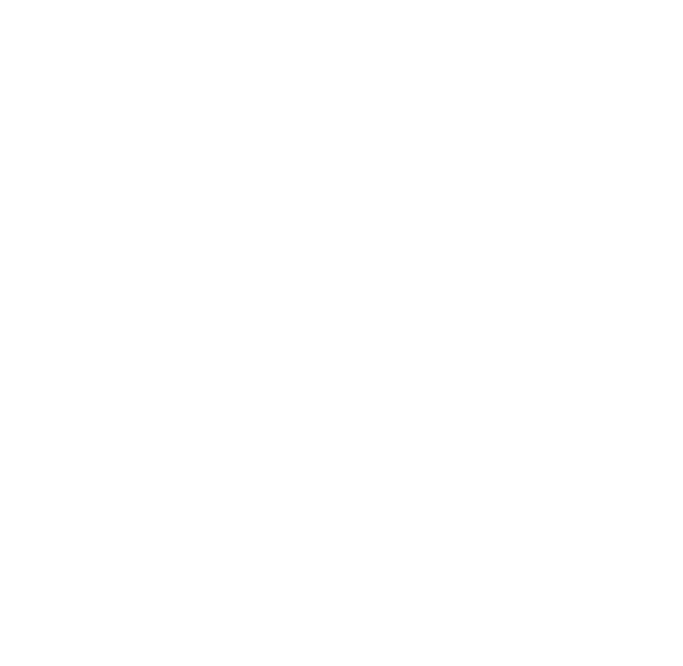
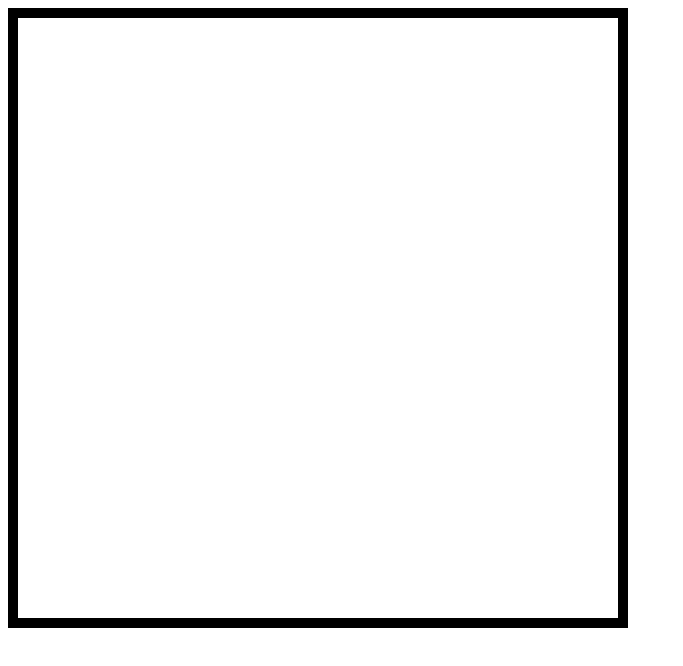
Before and after one commit to Stefan9326/Etch-A-Sketch, a plain HTML site: page index.html in a window 1280 px wide. Shown: the whole page, without its empty margins (0-683 px from the left). Drawn offline with Linux system fonts and the light colour scheme.

Commit message:
Add createGrid() and styles to build grid

```diff
--- a/index.html
+++ b/index.html
@@ -6,7 +6,7 @@
     <meta name="viewport" content="width=device-width, initial-scale=1.0">
     <title>Document</title>
     <link rel="stylesheet" href="style.css">
-    <script src="main.js"></script>
+    <script src="main.js" defer></script>
 </head>
 <body>
 
--- a/main.js
+++ b/main.js
@@ -0,0 +1,19 @@
+function createGrid() {
+    const grid = document.createElement('div');
+    grid.classList.add('grid');
+    const cellCount = 16;
+
+    for (let i = 0; i < cellCount; i++) {
+        const row = document.createElement('div');
+        row.classList.add('row');
+        for (let j = 0; j < cellCount; j++) {
+            const cell = document.createElement('div');
+            cell.classList.add('cell');
+            row.appendChild(cell);
+        }
+        grid.appendChild(row);
+    }
+    document.body.insertBefore(grid, document.querySelector('.button-container'));
+}
+
+createGrid();
--- a/style.css
+++ b/style.css
@@ -0,0 +1,17 @@
+.grid {
+    display: flex;
+    flex-direction: column;
+    border: 10px solid #000;
+    width: 600px;
+    height: 600px;
+}
+
+.row {
+    display: flex;
+    flex: auto;
+}
+
+.cell {
+    /*  border: 1px solid #000; */
+    flex: auto;
+}
```
